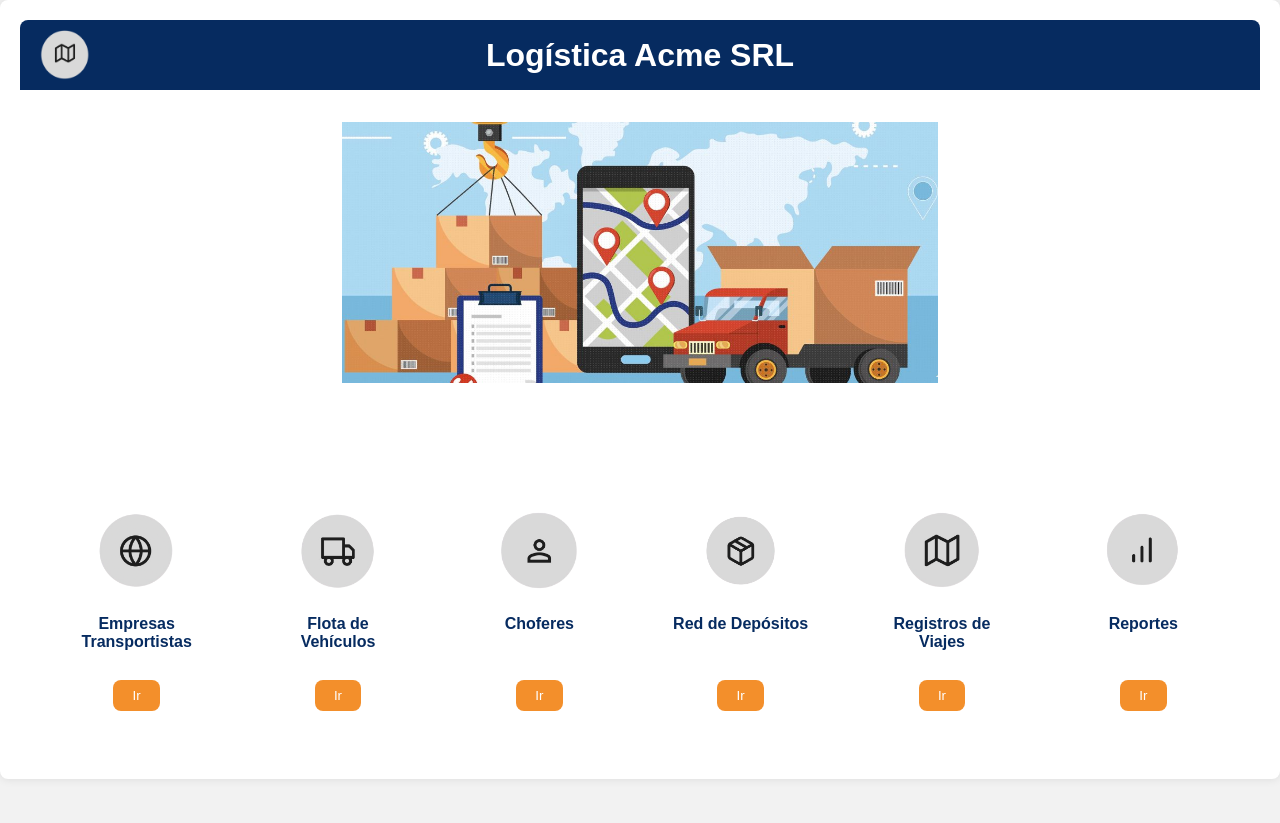
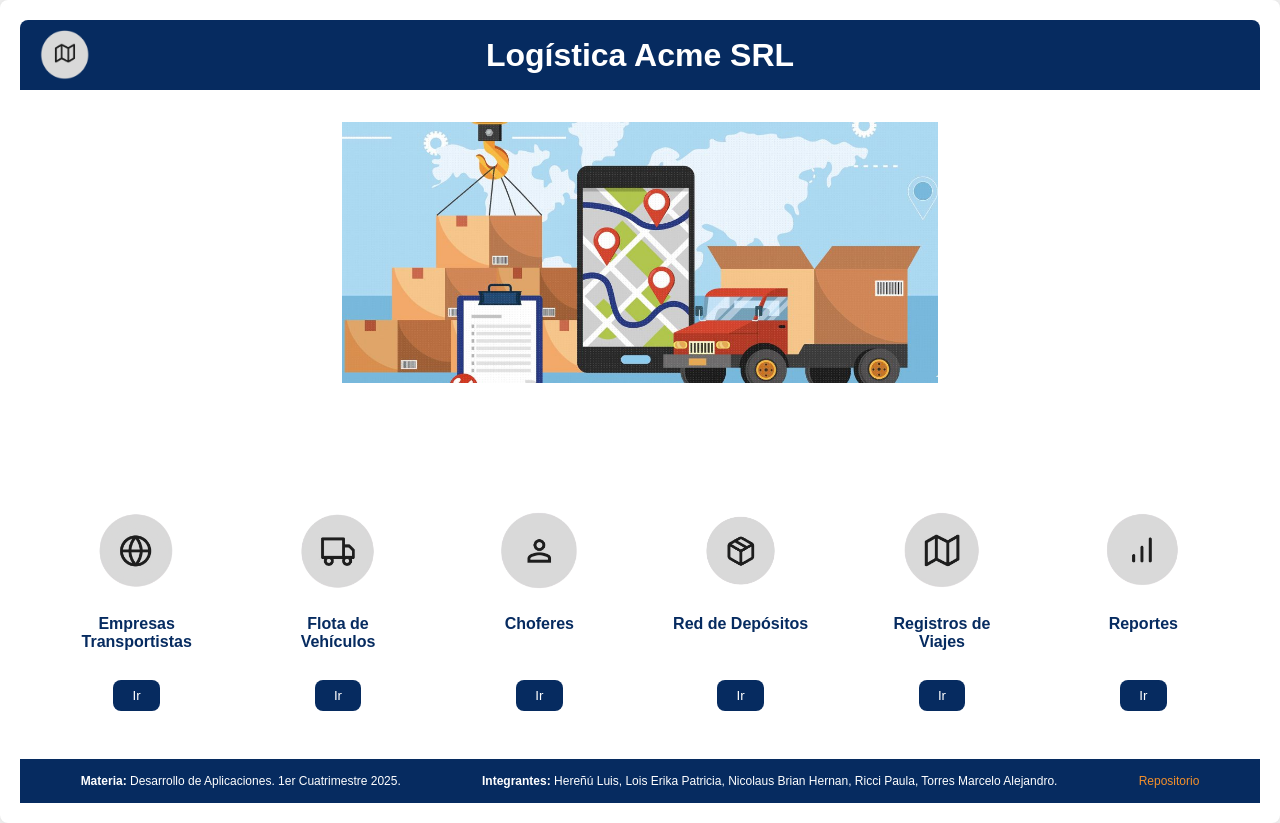
Before and after one commit to DesApp-2025c1-Grupo-4/DesApp-2025c1-Grupo4-Front-end, a React (Vite) app: page / in a window 1280 px wide. Before the commit the page ends 800 px from the top, so only its background shows below. Built offline with nearby package versions, Linux system fonts and the light colour scheme.

Commit message:
Efectos en botones interactivos y agregado de footer

```diff
--- a/src/AppRouter.jsx
+++ b/src/AppRouter.jsx
@@ -7,6 +7,8 @@ import ListadoDeViajes from './pages/Viajes/ListadoDeViajes.jsx';
 import RegistrarViaje from './pages/Viajes/RegistrarViaje.jsx';
 import ModificarViaje from './pages/Viajes/ModificarViaje.jsx';
 import Seguimiento from './pages/Viajes/Seguimiento.jsx';
+import Footer from './components/Footer';
+
 
 
 const AppRoutes = () => {
--- a/src/components/Footer.jsx
+++ b/src/components/Footer.jsx
@@ -0,0 +1,15 @@
+import React from 'react';
+import '../index.css';
+
+
+const Footer = () => {
+  return (
+    <footer className="footer">
+      <p><strong>Materia:</strong> Desarrollo de Aplicaciones. 1er Cuatrimestre 2025.</p>
+      <p><strong>Integrantes:</strong> Hereñú Luis, Lois Erika Patricia, Nicolaus Brian Hernan, Ricci Paula, Torres Marcelo Alejandro.</p>
+      <p><a href="https://github.com/DesApp-2025c1-Grupo-4" target="_blank" rel="noopener noreferrer">Repositorio</a></p>
+    </footer>
+  );
+};
+
+export default Footer;
--- a/src/components/Header.jsx
+++ b/src/components/Header.jsx
@@ -13,7 +13,7 @@ const Header = ({ title, centerTitle }) => {
 
   return (
     <header className="header">
-      <img src={logo1} alt="Logo 1" className="logo" onClick={handleLogo1Click} />
+      <img src={logo1} alt="Logo 1" className="logo" onClick={location.pathname === '/listado-viajes' ? handleLogo1Click : undefined}/>
       <h1 className={`title ${centerTitle ? 'center-title' : ''}`}>{title}</h1>
       {location.pathname !== '/' && (
         <img src={logo2} alt="Logo 2" className="logo" onClick={handleLogo2Click} />
--- a/src/index.css
+++ b/src/index.css
@@ -85,6 +85,7 @@ nav button {
 
 .filters button:hover {
   background-color: #062B60;
+  transform: scale(1.1);
 }
 
 .filter-input .calendar-icon {
@@ -153,6 +154,10 @@ nav button {
   cursor: pointer;
 }
 
+.table-controls button:hover{
+  background-color: #062B60;
+}
+
 .table-controls button:disabled {
   opacity: 0.5;
   cursor: not-allowed;
@@ -203,7 +208,19 @@ nav button {
   width: 50px;
   height: 50px;
   cursor: pointer;
+  transition: transform 0.3s ease;
 }
+
+
+.logo:not([onClick]) {
+  cursor: default;
+}
+
+
+.logo:hover {
+  transform: scale(1.1);
+}
+
 
 .title {
   position: absolute;
@@ -254,15 +271,22 @@ nav button {
   margin-bottom: 1rem;
 }
 
+
 .icon-card button {
   margin-top: auto;
   padding: 0.5rem 1.2rem;
-  background-color: #F38F2B;
+  background-color: #062B60;
   color: white;
   border: none;
   border-radius: 8px;
   cursor: pointer;
 }
+
+.icon-card button:hover {
+  background-color: #F38F2B;
+  transform: scale(1.1);
+}
+
 
 .middle-image-container {
   display: flex;
@@ -310,6 +334,7 @@ nav button {
 
 .boton:hover {
   background-color: #062B60;
+  transform: scale(1.1);
 }
 
 .boton-atras-wrapper {
@@ -320,7 +345,7 @@ nav button {
 
 .boton-atras {
   padding: 10px 20px;
-  background-color: #062B60;
+  background-color: #F38F2B;
   color: white;
   border: none;
   border-radius: 8px;
@@ -330,5 +355,33 @@ nav button {
 }
 
 .boton-atras:hover {
-  background-color: #F38F2B;
+  background-color: #062B60;
+  transform: scale(1.1);
 }
+
+
+
+.footer {
+  background-color: #062B60;
+  color: white;
+  display: flex;
+  justify-content: space-around;
+  align-items: center;
+  padding: 10px 20px;
+  font-size: 12px;
+  flex-wrap: wrap;
+  text-align: center;
+}
+
+.footer p {
+  margin: 5px 10px;
+}
+
+.footer a {
+  color: #F38F2B;
+  text-decoration: none;
+}
+
+.footer a:hover {
+  text-decoration: underline;
+}
--- a/src/pages/Home/Home.jsx
+++ b/src/pages/Home/Home.jsx
@@ -1,4 +1,5 @@
 import Header from "../../components/Header.jsx";
+import Footer from '../../components/Footer';
 import { useNavigate } from "react-router-dom";
 import logo3 from "../../assets/logo3.png";
 import icon1 from "../../assets/icon1.png";
@@ -37,6 +38,7 @@ const Home = () => {
           </div>
         ))}
       </div>
+      <Footer/>
     </>
   );
 };
--- a/src/pages/Viajes/ListadoDeViajes.jsx
+++ b/src/pages/Viajes/ListadoDeViajes.jsx
@@ -2,6 +2,8 @@ import React, { useState } from 'react';
 import Header from '../../components/Header';
 import FilterSection from '../../helpers/ListadoDeViajes/FilterSection';
 import TripTable from '../../helpers/ListadoDeViajes/TripTable';
+import Footer from '../../components/Footer'
+
 
 const ListadoDeViajes = () => {
   const [filters, setFilters] = useState({
@@ -21,6 +23,7 @@ const ListadoDeViajes = () => {
       <Header title="Listado de Viajes" />
       <FilterSection filters={filters} onFilterChange={handleFilterChange} />
       <TripTable filters={filters} onFilterChange={handleFilterChange} />
+      <Footer/>
     </>
   );
 };
--- a/src/pages/Viajes/ModificarViaje.jsx
+++ b/src/pages/Viajes/ModificarViaje.jsx
@@ -1,5 +1,5 @@
 import Header from '../../components/Header';
-import React from 'react';
+import Footer from '../../components/Footer'
 
 const ModificarViaje = () => {
   return (
@@ -9,6 +9,7 @@ const ModificarViaje = () => {
         <h1>Modificar Viaje</h1>
 
       </div>
+      <Footer/>
     </>
   );
 };
--- a/src/pages/Viajes/RegistrarViaje.jsx
+++ b/src/pages/Viajes/RegistrarViaje.jsx
@@ -1,4 +1,5 @@
 import Header from '../../components/Header';
+import Footer from '../../components/Footer'
 
 const RegistrarViaje = () => {
   return (
@@ -7,6 +8,7 @@ const RegistrarViaje = () => {
       <div className="page-content">
         <h1>Registrar Viaje</h1>
       </div>
+      <Footer/>
     </>
   );
 };
--- a/src/pages/Viajes/RegistroViajes.jsx
+++ b/src/pages/Viajes/RegistroViajes.jsx
@@ -1,5 +1,6 @@
 import { useNavigate } from 'react-router-dom';
 import Header from '../../components/Header';
+import Footer from '../../components/Footer'
 
 
 const RegistroViajes = () => {
@@ -30,6 +31,8 @@ const RegistroViajes = () => {
           </button>
         </div>
       </div>
+        <Footer/>
+
     </>
   );
 };
--- a/src/pages/Viajes/Seguimiento.jsx
+++ b/src/pages/Viajes/Seguimiento.jsx
@@ -1,4 +1,5 @@
 import Header from '../../components/Header';
+import Footer from '../../components/Footer';
 
 
 
@@ -10,6 +11,7 @@ const Seguimiento = () => {
         <h1>Seguimiento</h1>
 
       </div>
+      <Footer/>
     </>
   );
 };
```
Also changed, not shown: src/helpers/ListadoDeViajes/TripTable.jsx (+4 -4 lines), src/pages/Menu/Menu.jsx (deleted), 1 other file (tests, documents, lock files or other folders).
